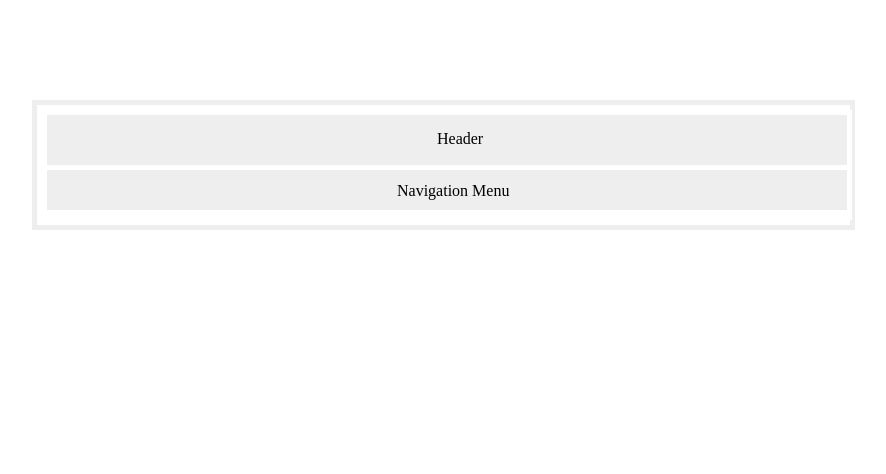
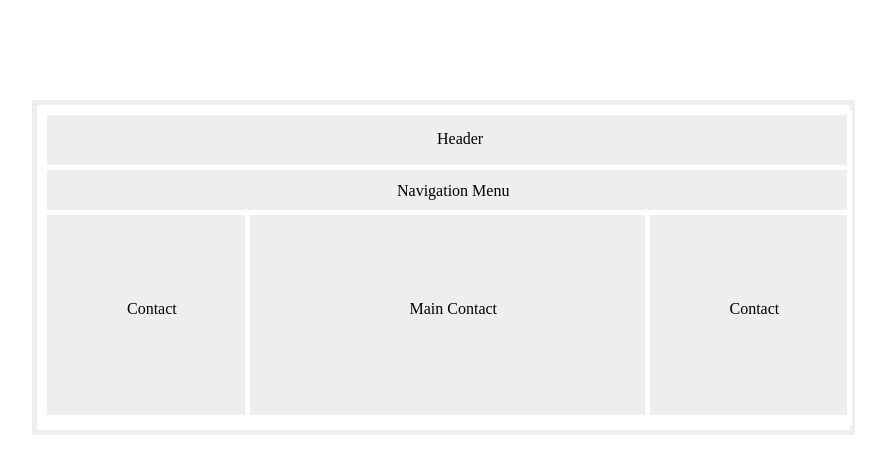
Before and after one commit to farrukh1010/CSS-Layout-Assignment, a plain HTML site: page index.html in a window 1280 px wide. Shown: the whole page, without its empty margins (226-1112 px from the left). Drawn offline with Linux system fonts and the light colour scheme.

Commit message:
updated index.html

```diff
--- a/index.html
+++ b/index.html
@@ -17,6 +17,17 @@
                     <div class="nav">
                         <div class="navo">
                         Navigation Menu</div></div>
+                        <div class="container">
+                            <div class="one" >
+                                <div class="oneo">
+                                Contact</div></div>
+                            <div class="two">
+                                <div class="twoo">
+                                Main Contact</div></div>
+                            <div class="three">
+                                <div class="threeo">
+                                Contact </div></div>
+                        </div>
 
         </div>
         </div>
--- a/style.css
+++ b/style.css
@@ -39,3 +39,57 @@
          padding-left: 350px ;
          font-size: 8 px;
     }
+    .container{
+        display: flex;
+         height: 200px;
+         /* margin-bottom: 5px; */
+         flex-direction: row;
+         margin-bottom: 5px;
+
+
+    }
+    .one{
+        background-color: rgb(238 238 238);
+        height: 200px;
+        width: 25%;
+        /* margin: 0px 5px 0px 0px; */
+
+        top: 0;
+        bottom: 0;
+        margin: 0px 5px 0px 0px;
+        position: relative;
+
+    }
+    .two{
+        background-color: rgb(238 238 238);
+        height: 200px;
+        width: 50%;
+        margin: 0px 5px 0px 0px;
+        position: relative;
+    }
+    .three{
+        background-color: rgb(238 238 238);
+        height: 200px;
+        width: 25%;
+        margin: 0px 0px 0px 0px;
+        position: relative;
+    }
+
+     .one > .oneo{
+         position: absolute;
+         padding-top: 85px;
+        padding-left: 80px;
+        font-size: 8 px;
+     }
+     .two > .twoo{
+         position: absolute;
+         padding-top: 85px;
+        padding-left: 160px;
+        font-size: 8 px;
+     }
+     .three > .threeo{
+         position: absolute;
+         padding-top: 85px;
+        padding-left: 80px;
+        font-size: 8 px;
+     }
```
